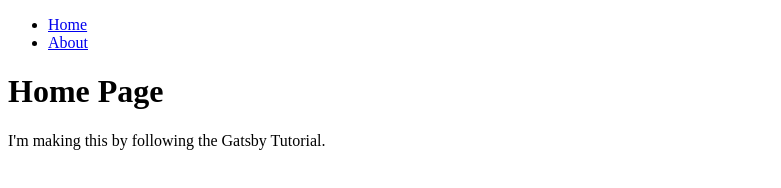
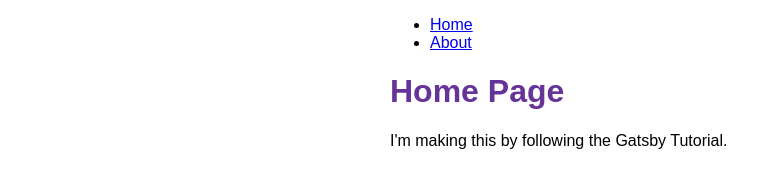
Before and after one commit to bpb54321/my-gatsby-site, a Gatsby site: page / in a window 1280 px wide. Shown: the whole page, without its empty margins (0-781 px from the left). Built offline with nearby package versions, Linux system fonts and the light colour scheme; Gatsby itself is replaced by a stand-in of ours.

Commit message:
Add CSS modules>

```diff
--- /dev/null
+++ b/src/components/layout.module.css
@@ -0,0 +1,20 @@
+.container {
+  margin: auto;
+  max-width: 500px;
+  font-family: sans-serif;
+}
+
+.heading {
+  color: rebeccapurple;
+}
+.nav-links {
+  display: flex;
+  list-style: none;
+  padding-left: 0;
+}
+.nav-link-item {
+  padding-right: 2rem;
+}
+.nav-link-text {
+  color: black;
+}
--- a/src/components/layout.tsx
+++ b/src/components/layout.tsx
@@ -1,25 +1,37 @@
 import { Link } from "gatsby";
 import React from "react";
+import {
+  container,
+  heading,
+  navLinks,
+  navLinkItem,
+  navLinkText,
+} from "./layout.module.css";
 
 type LayoutProps = {
   pageTitle: string;
   children: React.ReactElement;
 };
+
 const Layout = ({ pageTitle, children }: LayoutProps) => {
   return (
-    <div>
+    <div className={container}>
       <nav>
-        <ul>
-          <li>
-            <Link to="/">Home</Link>
+        <ul className={navLinks}>
+          <li className={navLinkItem}>
+            <Link to="/" className={navLinkText}>
+              Home
+            </Link>
           </li>
-          <li>
-            <Link to="/about">About</Link>
+          <li className={navLinkItem}>
+            <Link to="/about" className={navLinkText}>
+              About
+            </Link>
           </li>
         </ul>
       </nav>
       <main>
-        <h1>{pageTitle}</h1>
+        <h1 className={heading}>{pageTitle}</h1>
         {children}
       </main>
     </div>
```
